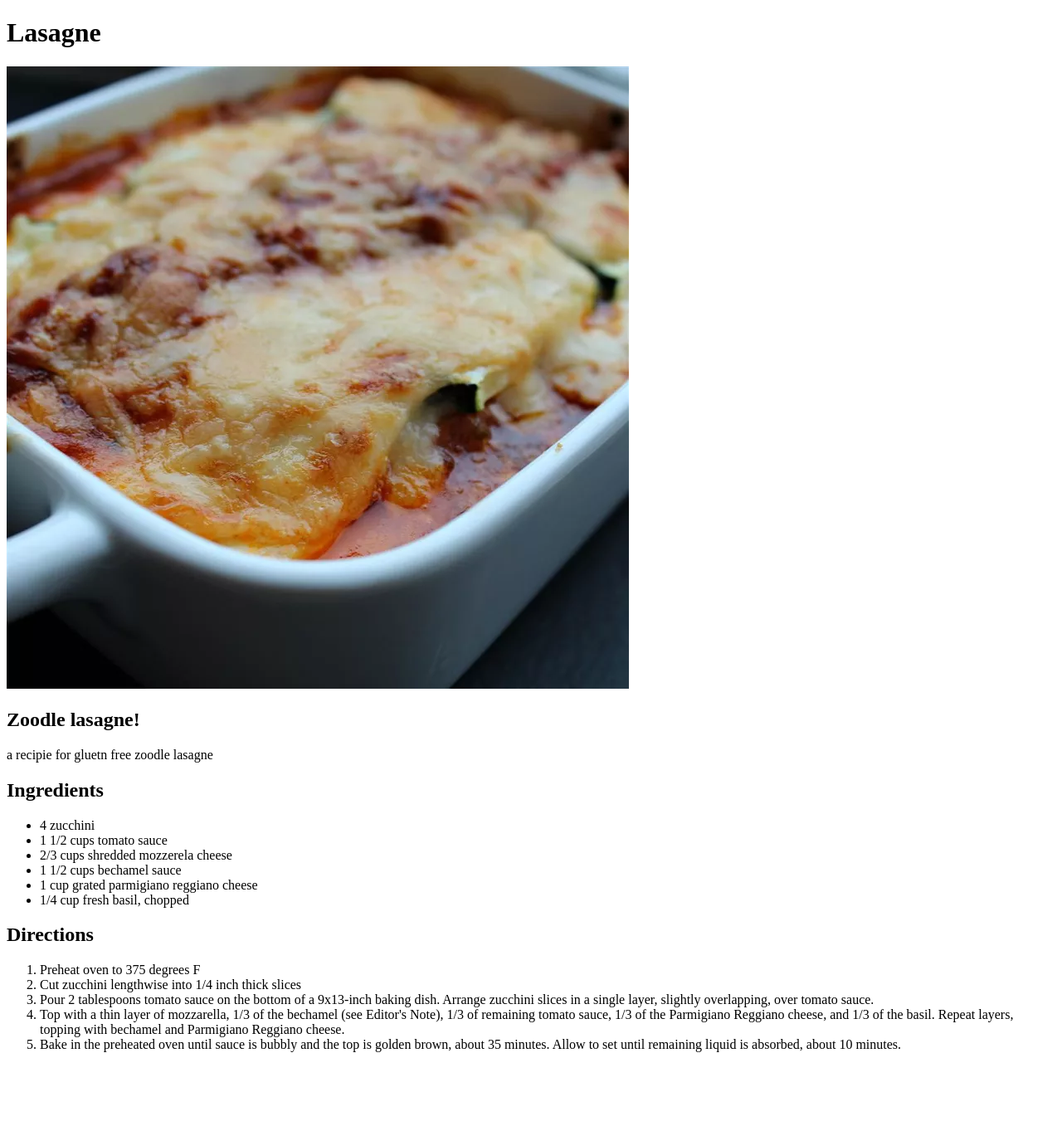
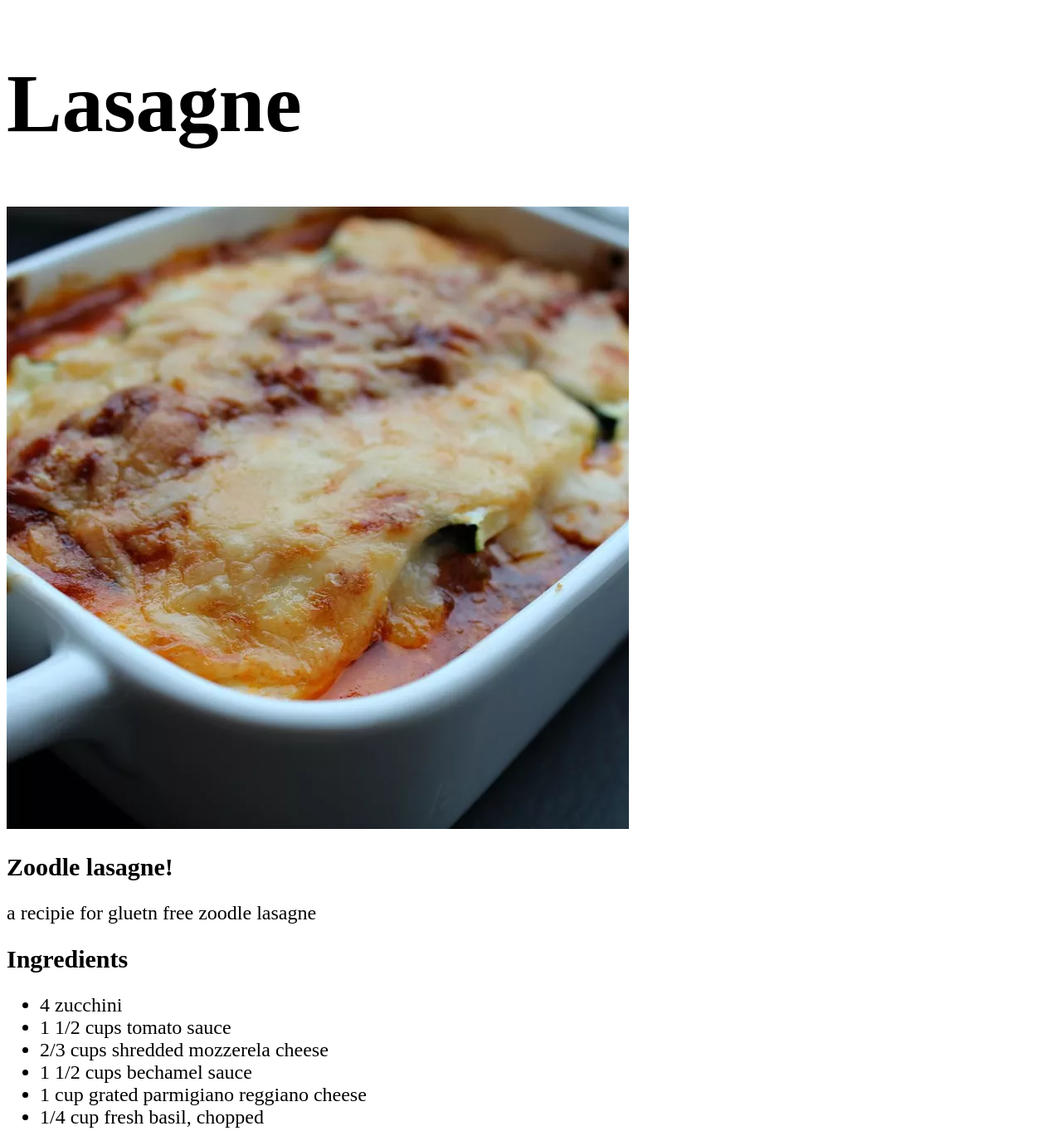
Before and after one commit to red1484/odin-recipes, a plain HTML site: page recipes/lasagne.html in a window 1280 px wide. Shown: the top 1363 px of the page at 83% size. Before the commit the page ends 1284 px from the top, so only its background shows below. Drawn offline with Linux system fonts and the light colour scheme.

Commit message:
add css to the rest of the recipies

```diff
--- a/recipes/lasagne.html
+++ b/recipes/lasagne.html
@@ -3,14 +3,15 @@
     <head>
         <meta charset="utf-8">
         <title>lasagna</title>
+        <link rel="stylesheet" href="../styles/style.css">
     </head>
     <body>
-        <h1>Lasagne</h1>
+        <h1 class="title">Lasagne</h1>
         <img src="../images/lasagna.webp" alt="pic of finished lasagne">
         <h2>Zoodle lasagne!</h2>
-        <p>a recipie for gluetn free zoodle lasagne</p>
+        <p class="text">a recipie for gluetn free zoodle lasagne</p>
         <h2>Ingredients</h2>
-        <ul>
+        <ul class="text">
             <li>4 zucchini</li>
             <li>1 1/2 cups tomato sauce</li>
             <li>2/3 cups shredded mozzerela cheese</li>
@@ -19,7 +20,7 @@
             <li>1/4 cup fresh basil, chopped</li>
         </ul>
         <h2>Directions</h2>
-        <ol>
+        <ol class="text">
             <li>Preheat oven to 375 degrees F</li>
             <li>Cut zucchini lengthwise into 1/4 inch thick slices</li>
             <li>Pour 2 tablespoons tomato sauce on the bottom of a 9x13-inch baking dish. Arrange zucchini slices in a single layer, slightly overlapping, over tomato sauce. </li>
--- a/styles/style.css
+++ b/styles/style.css
@@ -1,8 +1,20 @@
-.heading {
+.title {
     font-weight: bold;
     font-size: 100px;
 }
 
-.list {
+.large-list {
     font-size: 30px;
 }
+
+h2 {
+    font-size: 30px;
+}
+
+.text {
+    font-size: 24px;
+}
+
+ol li {
+    margin: 20px;
+}
```
Also changed, not shown: index.html (+2 -2 lines), recipes/beef-lettuce-wrap.html (+5 -4 lines), recipes/grilled-cheese.html (+5 -4 lines).
